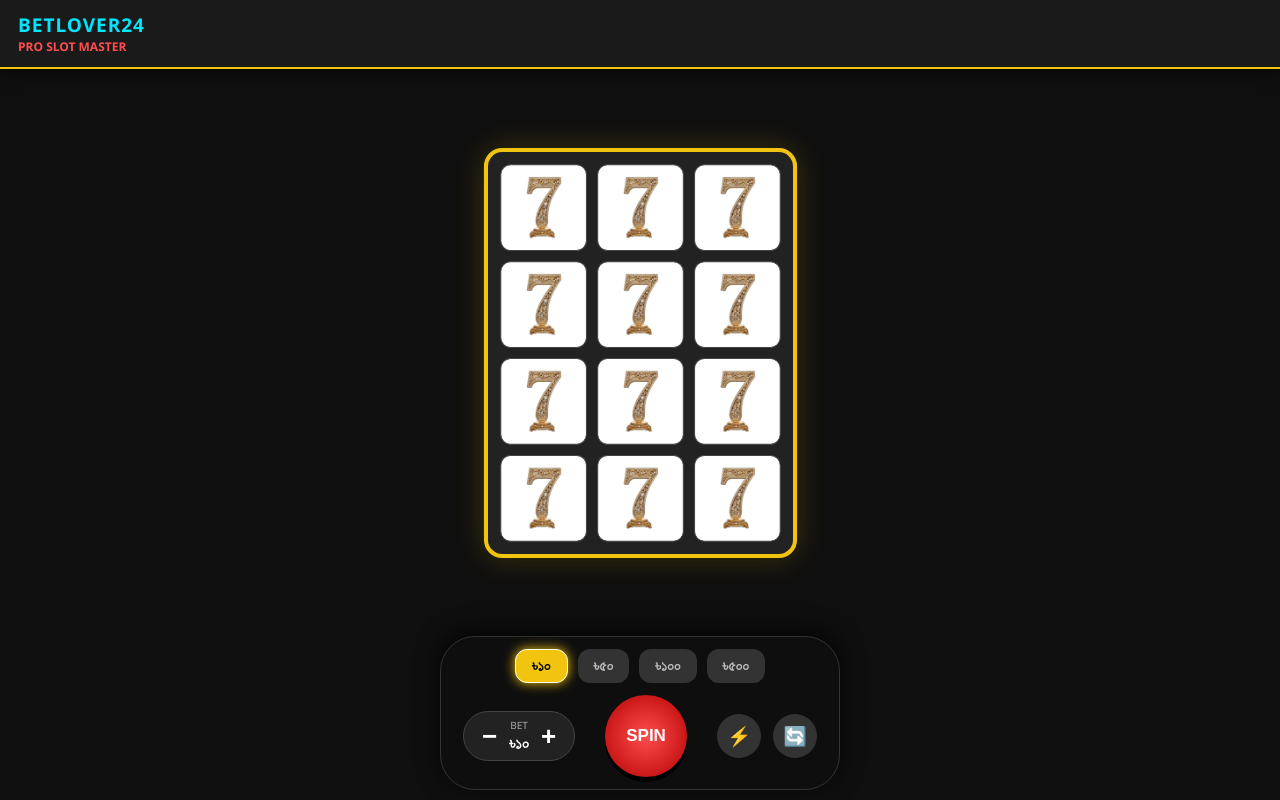
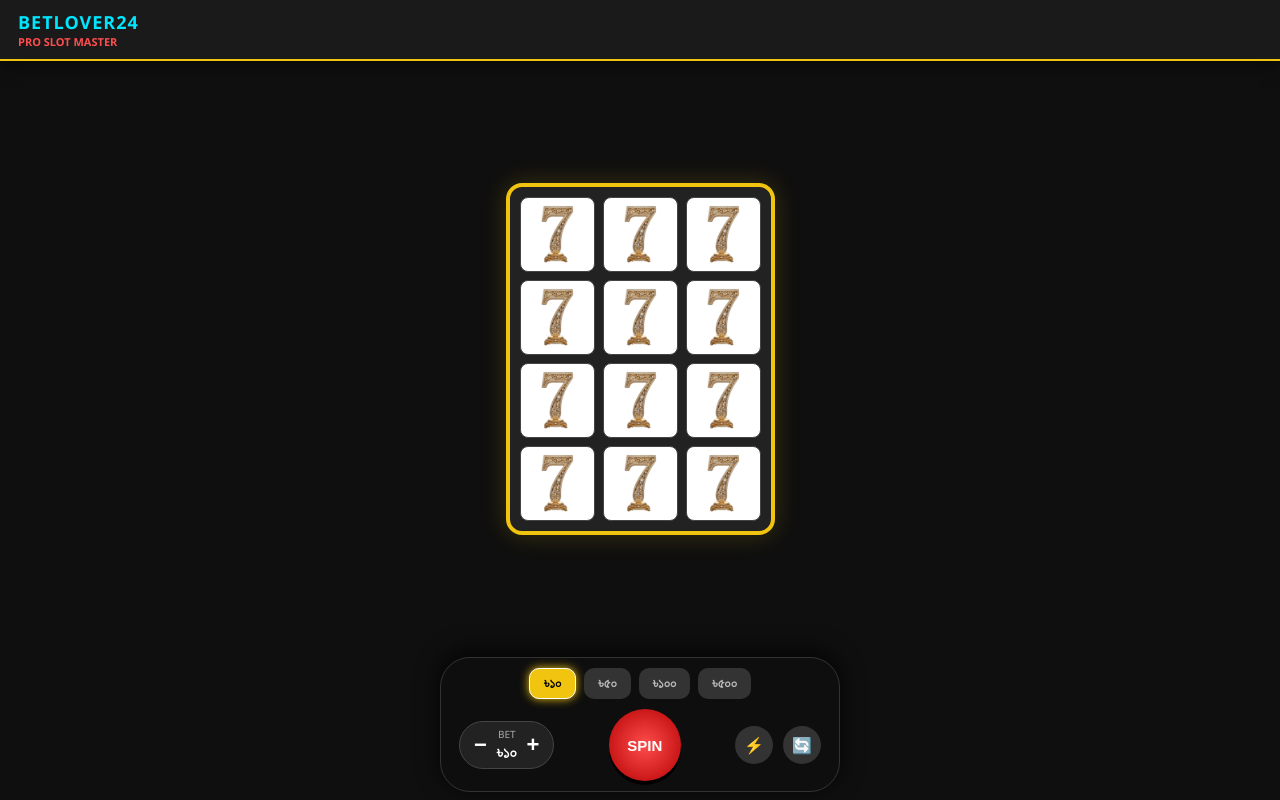
Before and after one commit to corruptionbangla24-ops/LUCKY777, a website: page index.html in a window 1280 px wide. Drawn offline with nearby package versions, Linux system fonts and the light colour scheme; no server answers.

Commit message:
Update style.css

```diff
--- a/style.css
+++ b/style.css
@@ -3,17 +3,15 @@
 body { font-family: 'Segoe UI', Arial, sans-serif; background: #0f0f0f; color: white; margin: 0; display: flex; flex-direction: column; align-items: center; justify-content: space-between; height: 100vh; height: 100dvh; overflow: hidden; padding-bottom: env(safe-area-inset-bottom); }
 
 /* হেডার ও ব্যালেন্স সেকশন */
-.header { width: 100%; padding: 12px 18px; display: flex; justify-content: space-between; align-items: center; background: #1a1a1a; border-bottom: 2px solid #f1c40f; box-sizing: border-box; z-index: 100; box-shadow: 0 4px 15px rgba(0,0,0,0.5); flex-shrink: 0; }
-.brand .name { color: #00e6ff; font-weight: 900; font-size: 19px; letter-spacing: 1px; }
-.brand .game { color: #ff4d4d; font-weight: bold; font-size: 12px; }
-/* 🎯 [মেগা ব্যালেন্স বক্স হাইডার ভাই]: এটি গেমের ভেতরের ফালতু সবুজ ব্যালেন্স বক্স এক ক্লিকে চিরতরে উধাও করে দিবে ভাই! */
-.balance-box { background: linear-gradient(145deg, #27ae60, #2ecc71); padding: 6px 16px; border-radius: 30px; font-weight: bold; font-size: 17px; border: 1px solid #ffffff33; display: none; }
+.header { width: 100%; padding: 10px 18px; display: flex; justify-content: space-between; align-items: center; background: #1a1a1a; border-bottom: 2px solid #f1c40f; box-sizing: border-box; z-index: 100; box-shadow: 0 4px 15px rgba(0,0,0,0.5); flex-shrink: 0; }
+.brand .name { color: #00e6ff; font-weight: 900; font-size: 18px; letter-spacing: 1px; }
+.brand .game { color: #ff4d4d; font-weight: bold; font-size: 11px; }
+.balance-box { background: linear-gradient(145deg, #27ae60, #2ecc71); padding: 5px 14px; border-radius: 30px; font-weight: bold; font-size: 16px; border: 1px solid #ffffff33; }
 
-
-/* ৩x৪ স্লট মেশিন গ্রিড (স্ক্রিনের মাঝখানে অটো-ফিট লক ভাই) */
-.slot-machine { margin: auto 0; display: grid; grid-template-columns: repeat(3, 85px); grid-template-rows: repeat(4, 85px); gap: 10px; background: #222; padding: 12px; border: 4px solid #f1c40f; border-radius: 18px; box-shadow: 0 0 30px rgba(241,196,15,0.2); transform: scale(1.02); }
-.reel { width: 85px; height: 85px; background: #fff; display: flex; align-items: center; justify-content: center; overflow: hidden; border-radius: 10px; border: 1px solid #444; position: relative; }
-.reel img { width: 80%; height: 80%; object-fit: contain; position: absolute; }
+/* 🎯 [মেগা কন্টেইনার বক্স সাইজ বুস্টার]: বক্সের দৈর্ঘ্য ৮৫px থেকে কমিয়ে ৭৫px করায় বাটন কাটার জ্যাম ১০০% সাফ হবে ভাই! */
+.slot-machine { margin: auto 0; display: grid; grid-template-columns: repeat(3, 75px); grid-template-rows: repeat(4, 75px); gap: 8px; background: #222; padding: 10px; border: 4px solid #f1c40f; border-radius: 16px; box-shadow: 0 0 25px rgba(241,196,15,0.2); }
+.reel { width: 75px; height: 75px; background: #fff; display: flex; align-items: center; justify-content: center; overflow: hidden; border-radius: 8px; border: 1px solid #444; position: relative; }
+.reel img { width: 85%; height: 85%; object-fit: contain; position: absolute; }
 
 /* ক্যাসিনো স্পিন এনিমেশন লজিক ভাই */
 .scrolling img { animation: scrollDown 0.12s infinite linear; }
@@ -21,28 +19,31 @@ body { font-family: 'Segoe UI', Arial, sans-serif; background: #0f0f0f; color: w
 @keyframes scrollDown { 0% { transform: translateY(-100%); opacity: 0.5; } 100% { transform: translateY(100%); opacity: 1; } }
 
 /* উইনিং গোল্ডেন হাইলাইট ইফেক্ট সিএসএস */
-.win-highlight { border: 4px solid #f1c40f !important; box-shadow: 0 0 25px #f1c40f !important; transform: scale(1.05); z-index: 10; background: #fff !important; }
+.win-highlight { border: 3px solid #f1c40f !important; box-shadow: 0 0 20px #f1c40f !important; transform: scale(1.04); z-index: 10; background: #fff !important; }
 .dim-effect { opacity: 0.25; filter: grayscale(1); }
 
 /* মেগা উইন ওভারলে পপআপ */
-#win-overlay { display: none; position: fixed; top: 40%; left: 50%; transform: translate(-50%, -50%); background: rgba(0,0,0,0.95); color: #f1c40f; padding: 25px 45px; border-radius: 60px; font-size: 32px; font-weight: 900; border: 4px solid #f1c40f; z-index: 999; text-align: center; box-shadow: 0 0 40px #f1c40f; animation: popIn 0.3s cubic-bezier(0.17, 0.67, 0.83, 0.67); }
+#win-overlay { display: none; position: fixed; top: 40%; left: 50%; transform: translate(-50%, -50%); background: rgba(0,0,0,0.95); color: #f1c40f; padding: 20px 40px; border-radius: 50px; font-size: 28px; font-weight: 900; border: 3px solid #f1c40f; z-index: 999; text-align: center; box-shadow: 0 0 35px #f1c40f; animation: popIn 0.3s cubic-bezier(0.17, 0.67, 0.83, 0.67); }
 @keyframes popIn { 0% { transform: translate(-50%, -50%) scale(0.4); opacity: 0; } 100% { transform: translate(-50%, -50%) scale(1); opacity: 1; } }
 
-/* কন্ট্রোল প্যানেল এরিয়া ও বোতামের সিএসএস (ভিউ ফিট লক) */
-.footer-controls { position: relative; bottom: 0; margin-bottom: 10px; width: 94%; max-width: 400px; background: rgba(15,15,15,0.98); padding: 12px; border-radius: 35px; display: flex; flex-direction: column; align-items: center; gap: 12px; border: 1px solid #333; box-shadow: 0 -5px 25px rgba(0,0,0,0.8); pointer-events: auto; flex-shrink: 0; }
+/* 🎛️ কন্ট্রোল প্যানেল এরিয়া ও বোতামের সিএসএস (ভিউ ফিট লক) */
+.footer-controls { position: relative; bottom: 0; margin-bottom: 8px; width: 94%; max-width: 400px; background: rgba(15,15,15,0.98); padding: 10px; border-radius: 30px; display: flex; flex-direction: column; align-items: center; gap: 10px; border: 1px solid #333; box-shadow: 0 -5px 25px rgba(0,0,0,0.8); pointer-events: auto; flex-shrink: 0; }
 
-.quick-bets { display: flex; gap: 10px; justify-content: center; width: 100%; }
-.q-btn { background: #333; color: #bbb; padding: 7px 16px; border-radius: 12px; font-weight: bold; cursor: pointer; font-size: 15px; transition: 0.2s; border: none; outline: none; }
-.q-btn.active-bet { background: #f1c40f; color: #000; border: 1px solid #fff; box-shadow: 0 0 12px #f1c40f; }
+.quick-bets { display: flex; gap: 8px; justify-content: center; width: 100%; }
+.q-btn { background: #333; color: #bbb; padding: 6px 14px; border-radius: 10px; font-weight: bold; cursor: pointer; font-size: 14px; transition: 0.2s; border: none; outline: none; }
+.q-btn.active-bet { background: #f1c40f; color: #000; border: 1px solid #fff; box-shadow: 0 0 10px #f1c40f; }
 
-.play-section { display: flex; align-items: center; gap: 15px; width: 100%; justify-content: space-between; padding: 0 10px; box-sizing: border-box; }
-.bet-selector { display: flex; align-items: center; background: #222; padding: 6px 18px; border-radius: 30px; gap: 12px; border: 1px solid #444; }
-.bet-btn-nav { color: #fff; border: none; background: none; font-size: 26px; font-weight: bold; cursor: pointer; outline: none; }
+.play-section { display: flex; align-items: center; gap: 12px; width: 100%; justify-content: space-between; padding: 0 8px; box-sizing: border-box; }
+.bet-selector { display: flex; align-items: center; background: #222; padding: 5px 14px; border-radius: 30px; gap: 10px; border: 1px solid #444; }
+.bet-btn-nav { color: #fff; border: none; background: none; font-size: 22px; font-weight: bold; cursor: pointer; outline: none; }
 
-.play-btn { width: 82px; height: 82px; border-radius: 50%; background: radial-gradient(#ff4d4d, #b30000); border: 4px solid #fff; color: white; font-weight: 900; font-size: 17px; cursor: pointer; box-shadow: 0 5px #000; display: flex; align-items: center; justify-content: center; border: none; outline: none; }
-.play-btn:active { transform: translateY(3px); box-shadow: 0 2px #000; }
+.play-btn { width: 72px; height: 72px; border-radius: 50%; background: radial-gradient(#ff4d4d, #b30000); border: 3px solid #fff; color: white; font-weight: 900; font-size: 15px; cursor: pointer; box-shadow: 0 4px #000; display: flex; align-items: center; justify-content: center; border: none; outline: none; }
+.play-btn:active { transform: translateY(2px); box-shadow: 0 2px #000; }
 .play-btn:disabled { opacity: 0.4; filter: grayscale(1); cursor: not-allowed; transform: none !important; box-shadow: none !important; }
 
-.icon-group { display: flex; gap: 12px; }
-.icon-btn { background: #333; border: none; color: #fff; width: 44px; height: 44px; border-radius: 50%; font-size: 19px; display: flex; align-items: center; justify-content: center; cursor: pointer; outline: none; }
-.icon-btn.active { background: #600; color: #f1c40f; box-shadow: 0 0 10px #f1c40f; }
+.icon-group { display: flex; gap: 10px; }
+.icon-btn { background: #333; border: none; color: #fff; width: 38px; height: 38px; border-radius: 50%; font-size: 16px; display: flex; align-items: center; justify-content: center; cursor: pointer; outline: none; }
+.icon-btn.active { background: #600; color: #f1c40f; box-shadow: 0 0 8px #f1c40f; }
+
+/* 🎯 অতিরিক্ত ব্যালেন্স বক্স হাইডার */
+.balance-box { display: none !important; }
```
